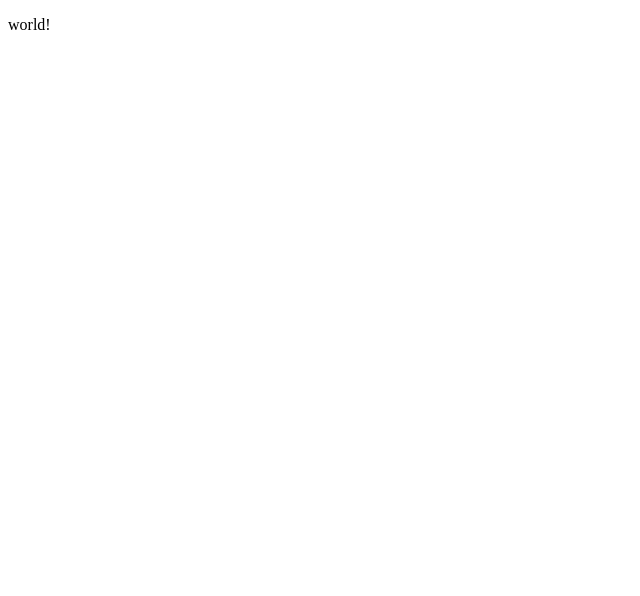
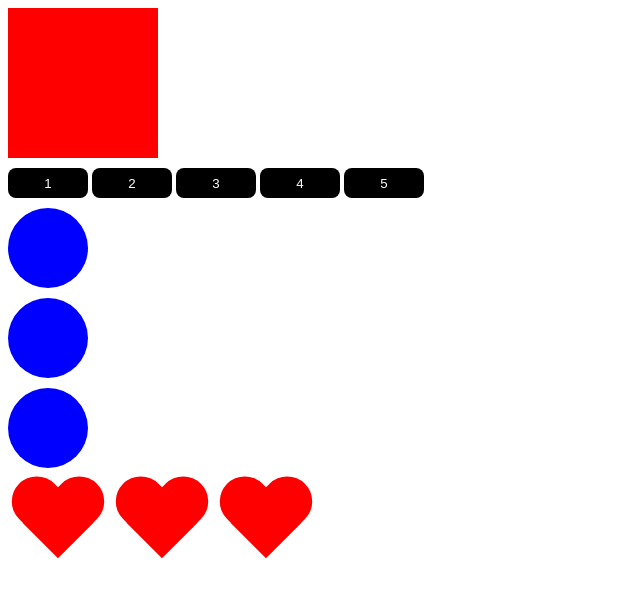
Before and after one commit to Gryfindor/project, a plain HTML site: page lesson_1/index.html in a window 1280 px wide. Shown: the whole page, without its empty margins (0-640 px from the left). Drawn offline with Linux system fonts and the light colour scheme.

Commit message:
update dom_operations

```diff
--- /dev/null
+++ b/lesson_1/css/style.css
@@ -0,0 +1,78 @@
+.box {
+  width: 150px;
+  height: 150px;
+  background-color: red;
+}
+button {
+	width: 80px;
+	height: 30px;
+	margin-top: 10px;
+	border: none;
+	border-radius: 8px;
+	background-color: #000;
+	color: #fff;
+	cursor: pointer;
+	outline: none;
+}
+
+.circle {
+	width: 80px;
+	height: 80px;
+	background-color: blue;
+	display: block;
+	margin-top: 10px;
+	border-radius: 100%;
+}
+
+.heart {
+	display: inline-block;
+    position: relative;
+    width: 100px;
+    height: 90px;
+    margin-top: 10px;
+}
+.heart:before,
+.heart:after {
+    position: absolute;
+    content: "";
+    left: 50px;
+    top: 0;
+    width: 50px;
+    height: 80px;
+    background: red;
+    -moz-border-radius: 50px 50px 0 0;
+    border-radius: 50px 50px 0 0;
+    -webkit-transform: rotate(-45deg);
+       -moz-transform: rotate(-45deg);
+        -ms-transform: rotate(-45deg);
+         -o-transform: rotate(-45deg);
+            transform: rotate(-45deg);
+    -webkit-transform-origin: 0 100%;
+       -moz-transform-origin: 0 100%;
+        -ms-transform-origin: 0 100%;
+         -o-transform-origin: 0 100%;
+            transform-origin: 0 100%;
+}
+.heart:after {
+    left: 0;
+    -webkit-transform: rotate(45deg);
+       -moz-transform: rotate(45deg);
+        -ms-transform: rotate(45deg);
+         -o-transform: rotate(45deg);
+            transform: rotate(45deg);
+    -webkit-transform-origin: 100% 100%;
+       -moz-transform-origin: 100% 100%;
+        -ms-transform-origin: 100% 100%;
+         -o-transform-origin: 100% 100%;
+            transform-origin :100% 100%;
+}
+.black{
+	width: 150px;
+	height: 50px;
+	line-height: 50px;
+	text-align: center;
+	background-color: black;
+	margin-bottom: 30px;
+	margin-top: 30px;
+	color: #fff;
+}
--- a/lesson_1/index.html
+++ b/lesson_1/index.html
@@ -1,18 +1,29 @@
 <!DOCTYPE html>
-<html lang="en">
+<html lang="ru">
 	<head>
-        <meta charset="UTF-8">
+		<meta charset="utf-8">
 		<meta http-equiv="X-UA-Compatible" content="IE=edge">
-        <meta name="viewport" content="width=device-width, initial-scale=1.0">
-
-        <title>Document</title>
-
+		<title>JavaScript</title>
+		<link rel="stylesheet" href="css/style.css">
 	</head>
 	<body>
+		<div class="box" id="box"></div>
+		<button>1</button>
+		<button>2</button>
+		<button>3</button>
+		<button>4</button>
+		<button>5</button>
 
-        <p>world!</p>
+		<div class="circle"></div>
+		<div class="circle"></div>
+		<div class="circle"></div>
 
+		<div class="wrapper">
+			<div class="heart"></div>
+			<div class="heart"></div>
+            <div class="heart"></div>
 
+		</div>
 
 		<script src="js/script.js"></script>
 	</body>
```
Also changed, not shown: lesson_1/js/dom_operations.js (added, +70 -0 lines), lesson_1/js/interview_questions.js (added, +14 -0 lines). Lines whose indentation alone changed are shown as unchanged.
